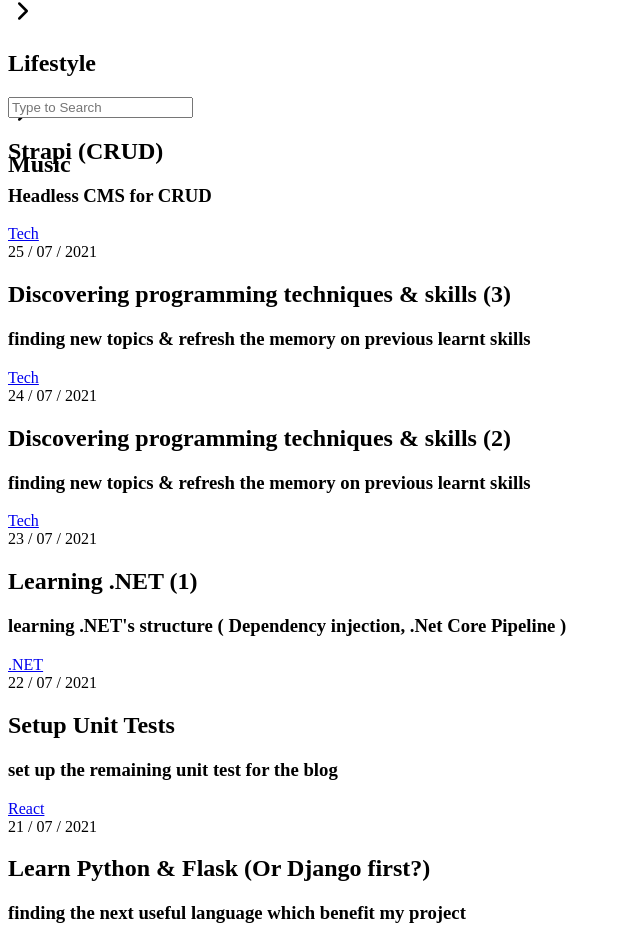
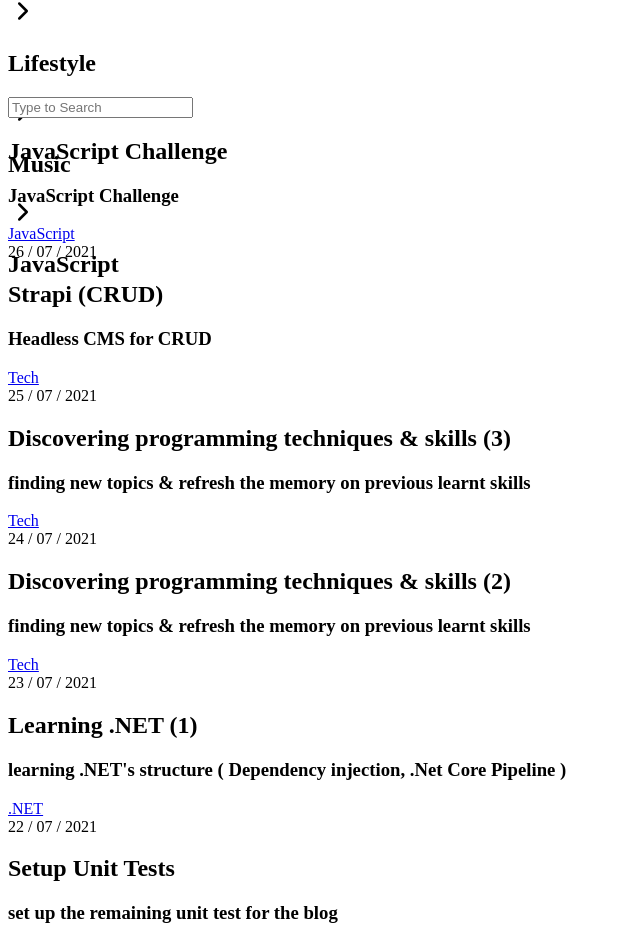
Before and after one commit to theo923/next-ssg-personal-blog, a Next.js app: page / in a window 1280 px wide. Shown: the part 1458-2393 px from the top of the page, without its empty margins (0-640 px from the left). Built offline with nearby package versions, Linux system fonts and the light colour scheme; a web font is replaced by a local one.

Commit message:
added post for 26/7/2021

```diff
--- a/components/Layout.js
+++ b/components/Layout.js
@@ -4,7 +4,7 @@ import Content from './Content';
 import Footer from './Footer';
 
 const navItem = ['About', 'Blog', 'Project', 'Contact']
-const categories = ['React', 'NextJS', 'Tech', '.NET', 'Python', 'Lifestyle', 'Music']
+const categories = ['React', 'NextJS', 'Tech', '.NET', 'Python', 'Lifestyle', 'Music', 'JavaScript']
 
 const Layout = ({ type, category, data, item, httpString }) => {
     return (
--- /dev/null
+++ b/posts/20210726-1800.md
@@ -0,0 +1,12 @@
+---
+title: JavaScript Challenge
+description: JavaScript Challenge
+date: 26 / 07 / 2021
+tags: ["JavaScript"]
+---
+
+<p>Finished a JavaScript Challenge</p>
+<p>https://github.com/theo923/JS_daily_challenges</p>
+<br/><br/><br/><br/>
+
+<p>Here's for today!</p>
```
